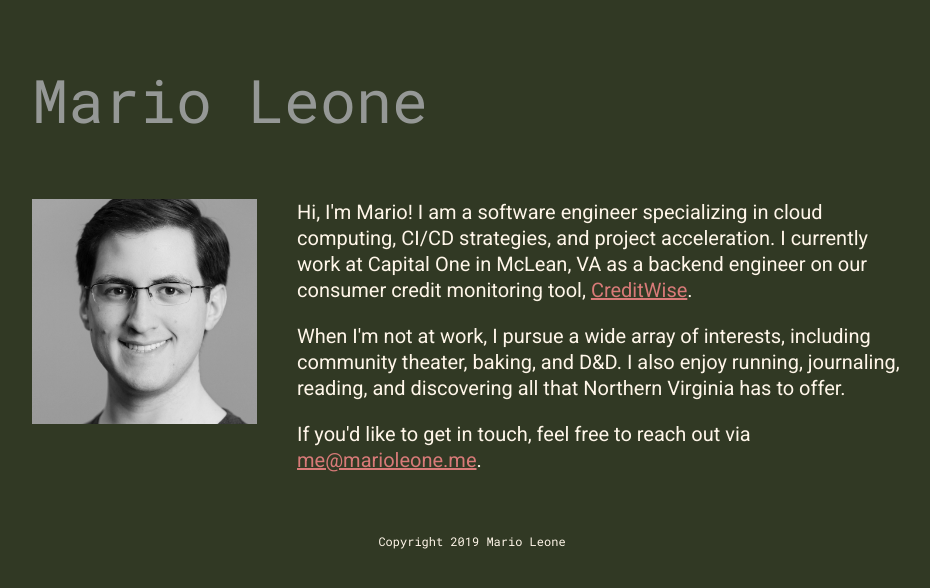
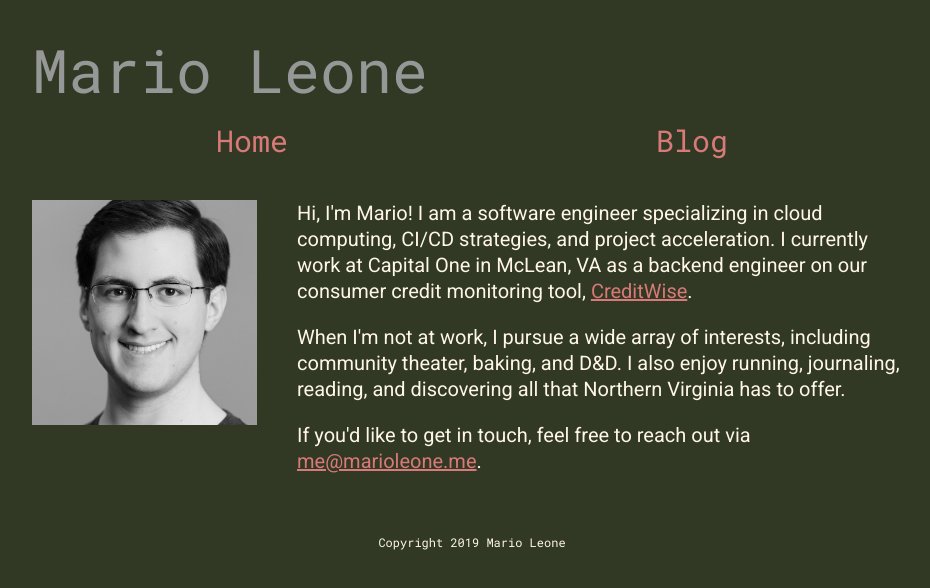
Before and after one commit to mleone10/marioleone.me, a Vue app: page / in a window 1280 px wide. Shown: the top 588 px of the page, without its empty margins (168-1098 px from the left). Built offline with nearby package versions, Linux system fonts and the light colour scheme.

Commit message:
Adding vue-router, navbar, and navigation between home and blog archive placeholder.

```diff
--- a/package.json
+++ b/package.json
@@ -9,7 +9,8 @@
   },
   "dependencies": {
     "core-js": "^3.3.2",
-    "vue": "^2.6.10"
+    "vue": "^2.6.10",
+    "vue-router": "^3.1.3"
   },
   "devDependencies": {
     "@vue/cli-plugin-babel": "^4.0.0",
--- a/src/App.vue
+++ b/src/App.vue
@@ -1,21 +1,22 @@
 <template>
         <div class="app">
                 <Header></Header>
-                <Body></Body>
+                <Navbar></Navbar>
+                <router-view></router-view>
                 <Footer></Footer>
         </div>
 </template>
 
 <script>
 import Header from './components/Header.vue'
-import Body from './components/Body.vue'
+import Navbar from './components/Navbar.vue'
 import Footer from './components/Footer.vue'
 
 export default {
         name: 'app',
         components: {
                 Header,
-                Body,
+                Navbar,
                 Footer
         }
 }
--- /dev/null
+++ b/src/components/Blog.vue
@@ -0,0 +1,14 @@
+<template>
+        <div>Hello there!</div>
+</template>
+
+<script>
+export default {
+        name: 'Blog',
+}
+</script>
+
+<style scoped>
+@media only screen and (min-width:900px) {
+}
+</style>
--- a/src/components/Header.vue
+++ b/src/components/Header.vue
@@ -1,5 +1,7 @@
 <template>
-        <header class="header">Mario Leone</header>
+        <header class="header">
+                <router-link to="/">Mario Leone</router-link>
+        </header>
 </template>
 
 <script>
@@ -12,14 +14,21 @@ export default {
 .header {
         clear: both;
         text-align: center;
-        margin: 1em 0em;
+        margin: 0.75em 0em 0em 0em;
+}
+
+a {
         color: #959896;
+        text-decoration: none;
         font-size: 2.5em;
 }
 
 @media only screen and (min-width:900px) {
         .header {
                 text-align: left;
+        }
+
+        a {
                 font-size: 1.5em;
         }
 }
--- a/src/components/Body.vue
+++ b/src/components/Home.vue
@@ -11,7 +11,7 @@
 
 <script>
 export default {
-        name: 'body'
+        name: 'Home'
 }
 </script>
 
--- /dev/null
+++ b/src/components/Navbar.vue
@@ -0,0 +1,51 @@
+<template>
+        <div class="nav">
+                <router-link to="/">Home</router-link>
+                <router-link to="/blog">Blog</router-link>
+        </div>
+</template>
+
+<script>
+export default {
+        name: 'Navbar',
+}
+</script>
+
+<style scoped>
+.nav {
+        display: flex;
+        margin: 0.3em 0em 1em 0em;
+        justify-content: space-evenly;
+        flex-wrap: wrap;
+}
+
+a {
+        font-size: 1.75em;
+        color: #D87A78;
+        cursor: pointer;
+        text-decoration: none;
+}
+
+a:focus {
+        outline-color: #959896;
+}
+
+.nav__break {
+        flex-basis: 100%;
+        height: 0px;
+}
+
+@media only screen and (min-width:900px) {
+        .nav {
+                justify-content: space-around;
+        }
+
+        a {
+                font-size: 0.75em;
+        }
+
+        .nav_break {
+                display: none;
+        }
+}
+</style>
--- a/src/main.js
+++ b/src/main.js
@@ -1,8 +1,19 @@
 import Vue from 'vue'
+import VueRouter from 'vue-router'
+import Home from './components/Home.vue'
+import Blog from './components/Blog.vue'
 import App from './App.vue'
 
-Vue.config.productionTip = false
+Vue.use(VueRouter)
+
+const router = new VueRouter({
+        routes: [
+                {path: '/', component: Home},
+                {path: '/blog', component: Blog},
+        ]
+})
 
 new Vue({
-  render: h => h(App),
+        router,
+        ...App
 }).$mount('#app')
```
Also changed, not shown: 1 other file (tests, documents, lock files or other folders).
